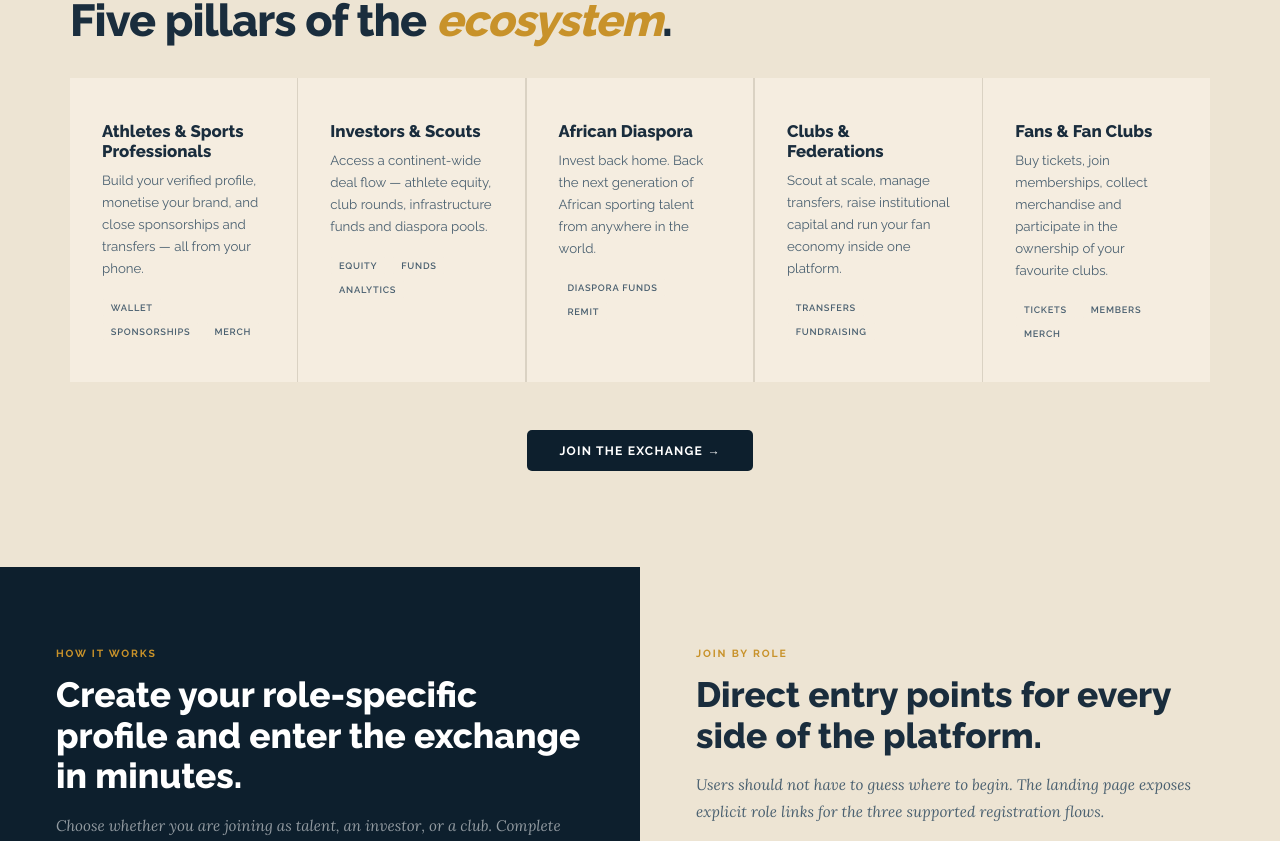
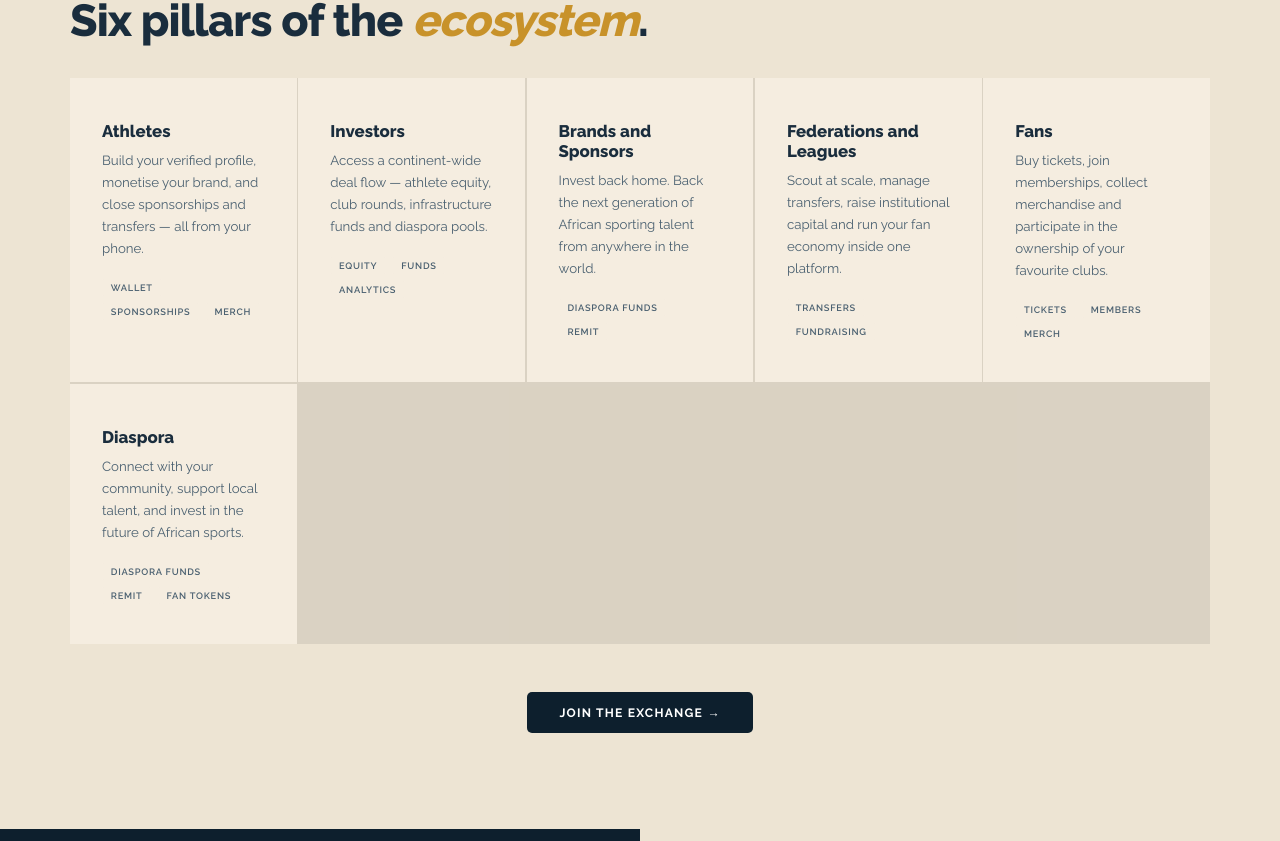
Before and after one commit to Psang1532/talosports_frontend, a Next.js app: page / in a window 1280 px wide. Shown: the part 1900-2741 px from the top of the page. Built offline with nearby package versions, Linux system fonts and the light colour scheme.

Commit message:
refactor: update AudienceStrip titles for clarity and add new audience category; create marketplace layout, page, and styles files

```diff
--- a/src/app/page.tsx
+++ b/src/app/page.tsx
@@ -13,7 +13,6 @@ export default function Home() {
       <StatsBand />
       <MarketplaceSection />
       <AudienceStrip />
-
       <section className="cta-split-upgrade" id="how">
         <div className="cta-pane-upgrade dark">
           <p className="cta-eye">How It Works</p>
--- a/src/components/AudienceStrip.tsx
+++ b/src/components/AudienceStrip.tsx
@@ -2,29 +2,35 @@ import Link from "next/link";
 
 const audience = [
   {
-    title: "Athletes & Sports Professionals",
+    title: "Athletes",
     desc: "Build your verified profile, monetise your brand, and close sponsorships and transfers — all from your phone.",
     tags: ["Wallet", "Sponsorships", "Merch"],
   },
   {
-    title: "Investors & Scouts",
+    title: "Investors",
     desc: "Access a continent-wide deal flow — athlete equity, club rounds, infrastructure funds and diaspora pools.",
     tags: ["Equity", "Funds", "Analytics"],
   },
   {
-    title: "African Diaspora",
+    title: " Brands and Sponsors",
     desc: "Invest back home. Back the next generation of African sporting talent from anywhere in the world.",
     tags: ["Diaspora Funds", "Remit"],
   },
   {
-    title: "Clubs & Federations",
+    title: "Federations and Leagues",
     desc: "Scout at scale, manage transfers, raise institutional capital and run your fan economy inside one platform.",
     tags: ["Transfers", "Fundraising"],
   },
   {
-    title: "Fans & Fan Clubs",
+    title: "Fans",
     desc: "Buy tickets, join memberships, collect merchandise and participate in the ownership of your favourite clubs.",
     tags: ["Tickets", "Members", "Merch"],
+  },
+
+  {
+    title: "Diaspora",
+    desc: "Connect with your community, support local talent, and invest in the future of African sports.",
+    tags: ["Diaspora Funds", "Remit", "Fan Tokens"],
   },
 ];
 
@@ -34,7 +40,7 @@ export default function AudienceStrip() {
       <div className="inner" style={{ marginBottom: "2rem" }}>
         <p className="sec-label">Who It&apos;s For</p>
         <h2 className="sec-title">
-          Five pillars of the <em>ecosystem</em>.
+          Six pillars of the <em>ecosystem</em>.
         </h2>
       </div>
 
```
Also changed, not shown: src/app/marketplace/layout.tsx (added), src/app/marketplace/page.tsx (added), src/app/marketplace/styles/marketplace.module.css (added).
